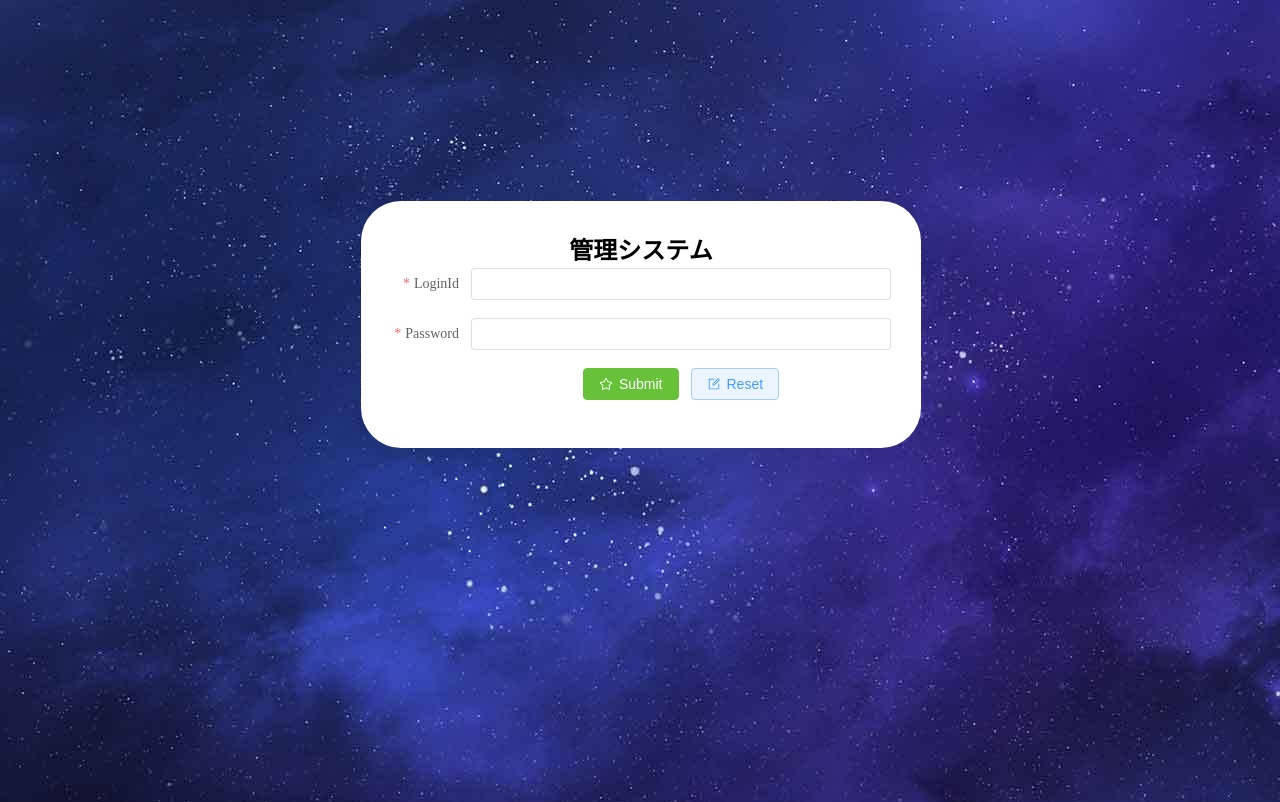
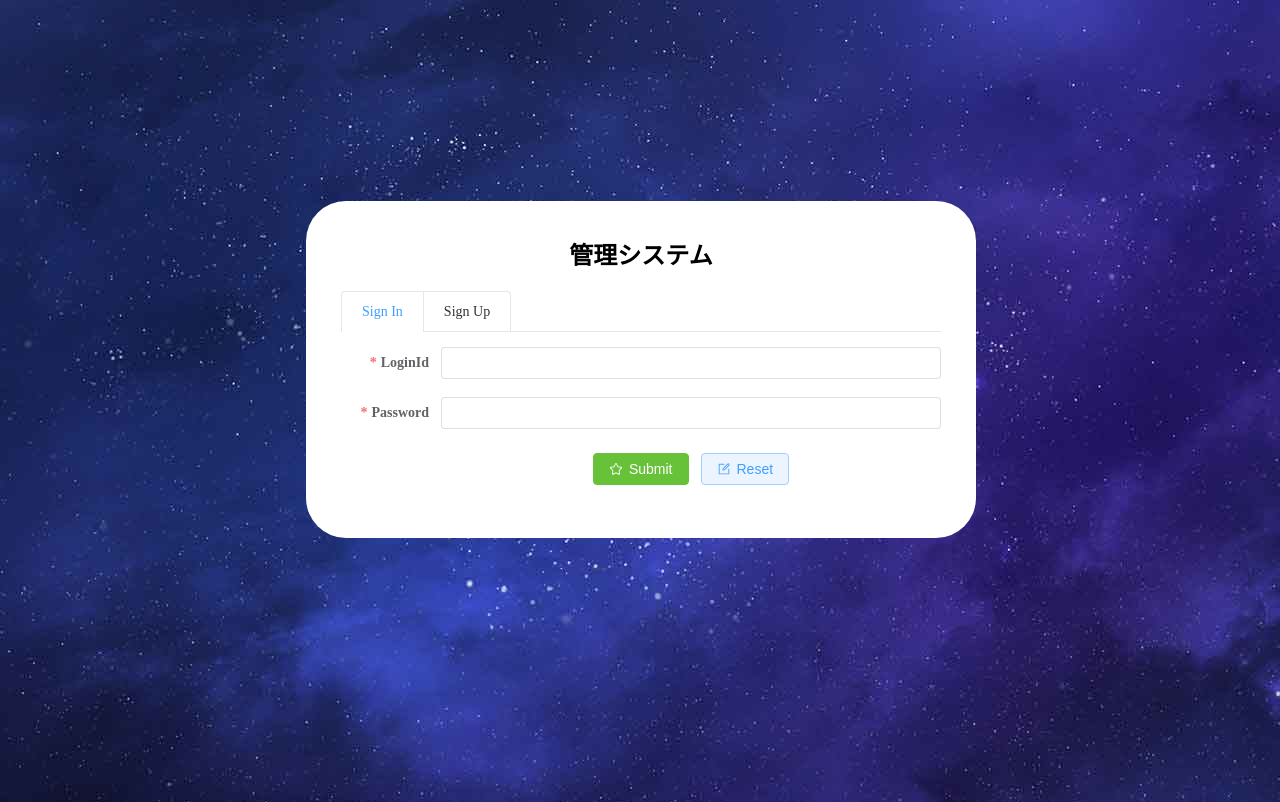
Before and after one commit to win09ver/vue3-demo, a Vue app: page /login in a window 1280 px wide. Built offline with nearby package versions, Linux system fonts and the light colour scheme.

Commit message:
add sign up tab

```diff
--- a/src/mock/data.json
+++ b/src/mock/data.json
@@ -4,5 +4,8 @@
     {"name": "MF"},
     {"name": "NOC"},
     {"name": "EA"}
+  ],
+  "register": [
+    {"id":"1", "name":"wpp", "email":"win09ver@gmail.com", "passwork":"123456"}
   ]
 }
--- a/src/request/index.ts
+++ b/src/request/index.ts
@@ -5,7 +5,8 @@ console.log(process.env)
 const baseURL = process.env.VUE_APP_BASE_ADDR
 
 export const url = {
-    one: "/one"
+    one: "/one",
+    register: "/register"
 }
 
 // export link service
--- a/src/type/login.ts
+++ b/src/type/login.ts
@@ -3,6 +3,9 @@ import { FormRules } from "element-plus"
 export interface UserInfo {
     username: string
     password: string
+    mail: string
+    signUpUsername: string
+	signUpPassword: string
 }
 
 export interface LoginForm {
--- a/src/utils/verfifcation.ts
+++ b/src/utils/verfifcation.ts
@@ -11,3 +11,30 @@ export const checkPassword = (inputedPassWd: string) => {
   const reg = UPPER_1LOWEER_1SPECIAL
   return !reg.test(inputedPassWd) ? true : false
 }
+
+export const userNameRule = [
+  {
+    required: true,
+    message: "Please input messages",
+    trigger: "blur"
+  },
+  {
+    min: 3,
+    max: 6,
+    message: "Length should be 3-6",
+    trigger: "blur"
+  }
+]
+
+export const passwordRule = [
+  {
+    required: true,
+    message: "Please input password",
+    trigger: "blur"
+  },
+  {
+    pattern: UPPER_1LOWEER_1SPECIAL,
+    message: "at least one upper letter,one lower letter and 1 special char",
+    trigger: "blur"
+  }
+]
--- a/src/views/LoginView.vue
+++ b/src/views/LoginView.vue
@@ -9,6 +9,8 @@
 				class="demo-ruleForm"
 			>
 			<h2>管理システム</h2>
+				<el-tabs v-model="activeName" type="card" @tab-click="tabClick" class="demo-tabs">
+					<el-tab-pane label="Sign In" name="signin">
 						<el-form-item label="LoginId" prop="username">
 							<el-input v-model="ruleForm.username" autocomplete="off" />
 						</el-form-item>
@@ -23,6 +25,27 @@
 							<my-btn :type="submitBtnData.type" :plain="submitBtnData.plain" :name="submitBtnData.name" :icon="submitBtnData.icon" @onClick="onClick">Submit</my-btn>
 							<my-btn :plain="resetBtnData.plain" :name="resetBtnData.name" :icon="resetBtnData.icon" @onClick="onClick">Submit</my-btn>
 						</el-form-item>
+					</el-tab-pane>
+
+					<el-tab-pane label="Sign Up" name="signup">
+						<el-form-item label="UserName" prop="signUpUsername">
+							<el-input v-model="ruleForm.signUpUsername" autocomplete="off" />
+						</el-form-item>
+						<el-form-item label="Email" prop="mail">
+							<el-input v-model="ruleForm.mail" autocomplete="off" />
+						</el-form-item>
+						<el-form-item label="Password" prop="signUpPassword">
+							<el-input
+									v-model="ruleForm.signUpPassword"
+									type="password"
+									autocomplete="off"
+							/>
+						</el-form-item>
+						<el-form-item class="demo-btn-group">
+							<my-btn :type="signUpBtnData.type" :plain="signUpBtnData.plain" :name="signUpBtnData.name" :icon="signUpBtnData.icon" @onClick="onClick">Submit</my-btn>
+						</el-form-item>
+					</el-tab-pane>
+				</el-tabs>
 			</el-form>
 	</div>
 </template>
@@ -30,7 +53,7 @@
 <script lang="ts">
 import MyBtn from '@/components/L1/MyBtn.vue'
 import { LoginForm, UserInfo } from '@/type/login'
-import { UPPER_1LOWEER_1SPECIAL } from '@/utils/verfifcation'
+import { passwordRule, userNameRule } from '@/utils/verfifcation'
 import {
   Star,
   Edit,
@@ -39,10 +62,12 @@ import {
 import { defineComponent, reactive, ref, toRefs } from 'vue'
 import { Method } from '@babel/types'
 import { link, url } from '@/request'
+import { TabsPaneContext } from 'element-plus/es/tokens/tabs'
 
 export default defineComponent({
   components: { MyBtn },
 	setup () {
+		const activeName = ref('signin')
 		const submitBtnData = reactive({
 			type: "success",
 			name: "Submit",
@@ -54,37 +79,34 @@ export default defineComponent({
 			plain: true,
 			icon: Edit as unknown as string// icon 要import
 		})
+		const signUpBtnData = reactive({
+			type: "success",
+			name: "Sign Up",
+			plain: false,
+			icon: Star as unknown as string// icon 要import
+		})
 		const data = reactive<LoginForm>({
 			ruleForm: {
+				// sign in
 				username: "",
-				password: ""
+				password: "",
+				// sign up
+				mail: "",
+				signUpUsername: "",
+				signUpPassword:""
 			},
 			rules: {
-				username: [
+				username: userNameRule,
+				password: passwordRule,
+				signUpUsername: userNameRule,
+				signUpPassword: passwordRule,
+				mail: [
 					{
 						required: true,
 						message: "Please input messages",
 						trigger: "blur"
 					},
-					{
-						min: 3,
-						max: 6,
-						message: "Length should be 3-6",
-						trigger: "blur"
-					}
 				],
-				password: [
-					{
-						required: true,
-						message: "Please input password",
-						trigger: "blur"
-					},
-					{
-						pattern: UPPER_1LOWEER_1SPECIAL,
-						message: "at least one upper letter,one lower letter and 1 special char",
-						trigger: "blur"
-					}
-				]
 			}
 		})
 
@@ -93,19 +115,26 @@ export default defineComponent({
 			data.username = ""
 		}
 
-		const onClick = async (name:string, event: any) => {
+		const onClick = async (name:string, event: Event) => {
 			console.log("event", name, event)
 			console.log("data", data)
 			const resp = await link(url.one, "GET")
 			console.log("resp", resp)
 		}
 
+		const tabClick = (tab: TabsPaneContext, event: Event) => {
+			console.log(tab, event)
+		}
+
 		return {
 			...toRefs(data),
 			onClick,
+			tabClick,
 			submitBtnData,
+			signUpBtnData,
 			resetBtnData,
-			resetForm
+			resetForm,
+			activeName
 		}
 	}
 })
@@ -119,17 +148,28 @@ export default defineComponent({
 	background: url("../assets/bg.jpg");
 	text-align: center;
 	.demo-ruleForm {
-		width: 500px;
+		width: 50%;
+		max-width: 600px;
 		margin: 200px auto;
 		background-color: white;
-		padding: 30px;
+		padding: 35px;
 		border-radius: 40px;
 	}
+
+
 	.demo-btn-group {
 		display: inline-block;
 	}
 	h2 {
-		margin-bottom: 2px;
+		margin-bottom: 20px;
 	}
 }
+
+
+.demo-tabs ::v-deep(.el-tabs__content) {
+	padding-left: 20px;
+	color: #6b778c;
+	font-size: 32px;
+	font-weight: 600;
+}
 </style>
```
Also changed, not shown: src/components/L2/sample.vue (added, +23 -0 lines). Lines whose indentation alone changed are shown as unchanged.
